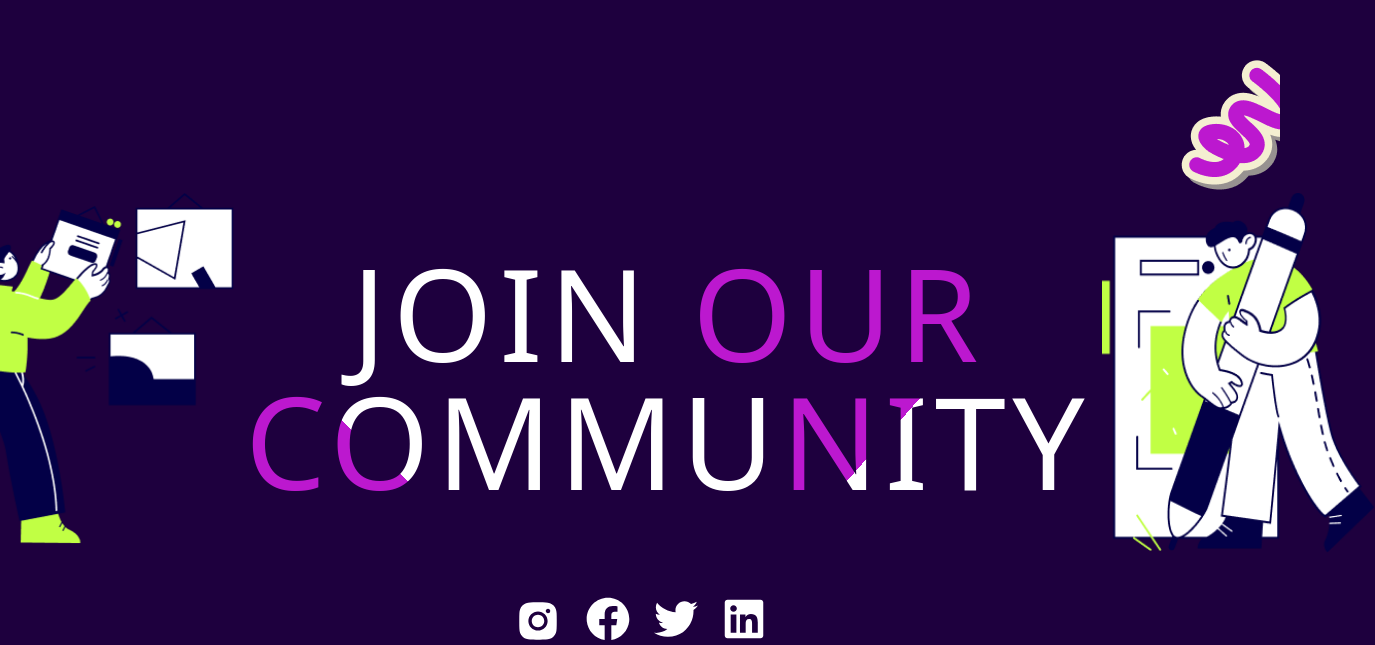
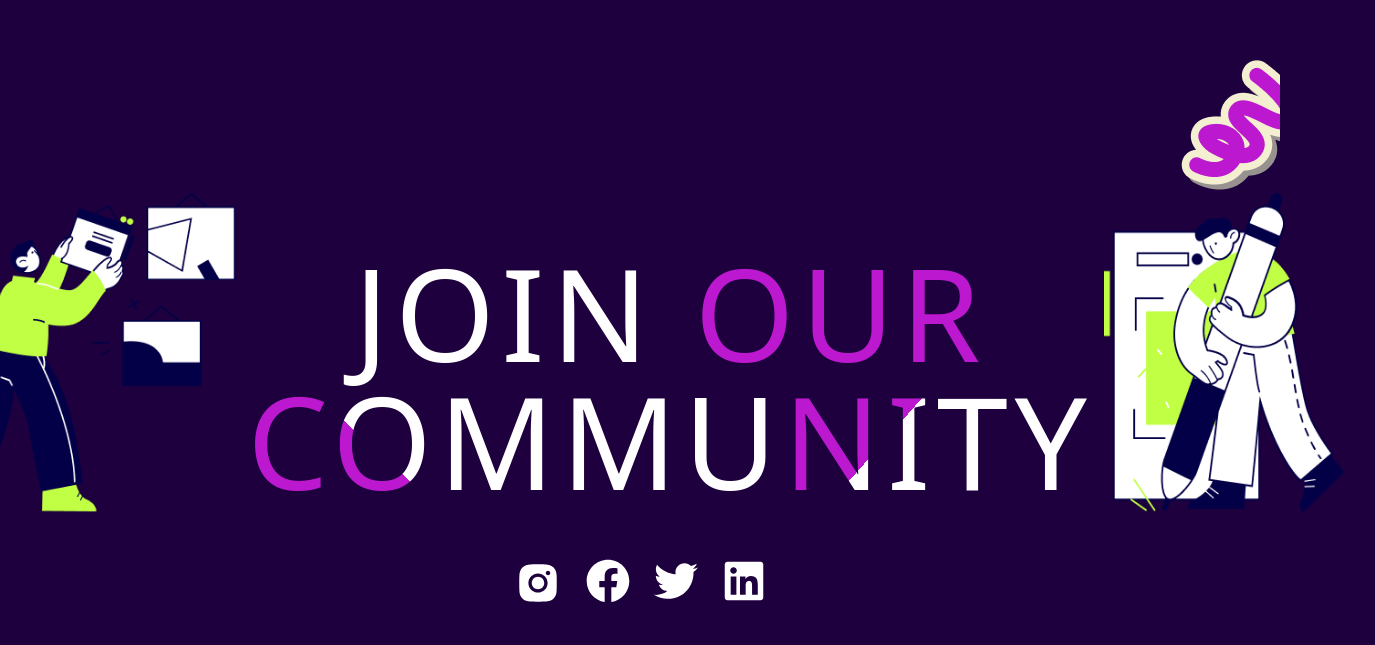
Before and after one commit to vinnovateit/Recruitments2024, a Next.js app: page / in a window 1280 px wide. Shown: the part 2427-3072 px from the top of the page, 1375 px wide, since content can reach past the window. After the commit the page ends 3034 px from the top, so only its background shows below. Built offline with nearby package versions, Linux system fonts and the light colour scheme.

Commit message:
fixed image size

```diff
--- a/src/components/JoinOurCommunity.tsx
+++ b/src/components/JoinOurCommunity.tsx
@@ -22,7 +22,7 @@ const JoinOurCommunity: React.FC = () => {
           src={illustration2}
           alt="illustration"
           style={{ objectFit: "cover" }}
-          className="relative top-[30%] h-[11rem] w-[9.9rem] sm:h-[12rem] sm:w-[11rem] md:h-[15rem] md:w-[13.9rem] lg:h-[18rem] lg:w-[18.5rem] xl:h-[22.1rem] xl:w-[20.7rem] "
+          className="relative top-[30%] h-[11rem] w-[9.9rem] sm:h-[12rem] sm:w-[11rem] md:h-[15rem] md:w-[13.9rem] lg:h-[18rem] lg:w-[18.5rem] xl:h-[20.1rem] xl:w-[18.7rem] "
         />
 
         <div className="hidden text-center font-Fixture tracking-wider sm:flex sm:flex-col sm:pt-14 sm:text-5xl md:pt-16 md:text-5xl lg:pt-16 lg:text-7xl xl:pt-14 xl:text-9xl">
@@ -39,7 +39,7 @@ const JoinOurCommunity: React.FC = () => {
           src={illustration1}
           alt="illustration"
           style={{ objectFit: "cover" }}
-          className="relative top-[30%] h-[10.9rem] w-[8.5rem] sm:h-[12rem] sm:w-[10.4rem] md:h-[14.8rem] md:w-[10.9rem] lg:h-[18.4rem] lg:w-[15rem] xl:h-[22.5rem] xl:w-[17.9rem]"
+          className="relative top-[30%] h-[10.9rem] w-[8.5rem] sm:h-[12rem] sm:w-[10.4rem] md:h-[14.8rem] md:w-[10.9rem] lg:h-[18.4rem] lg:w-[15rem] xl:h-[20rem] xl:w-[14.9rem]"
         />
       </div>
 
```
